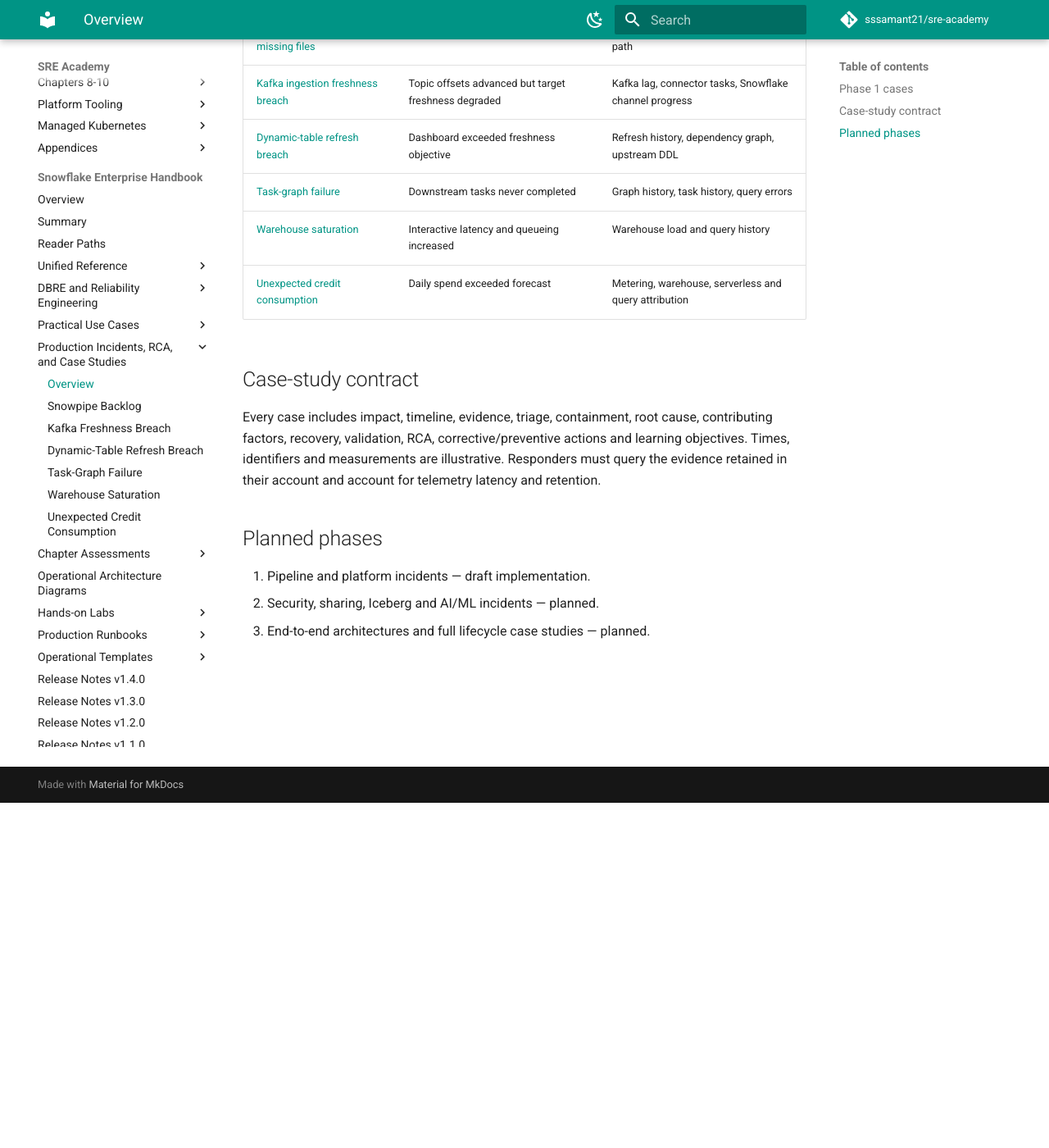
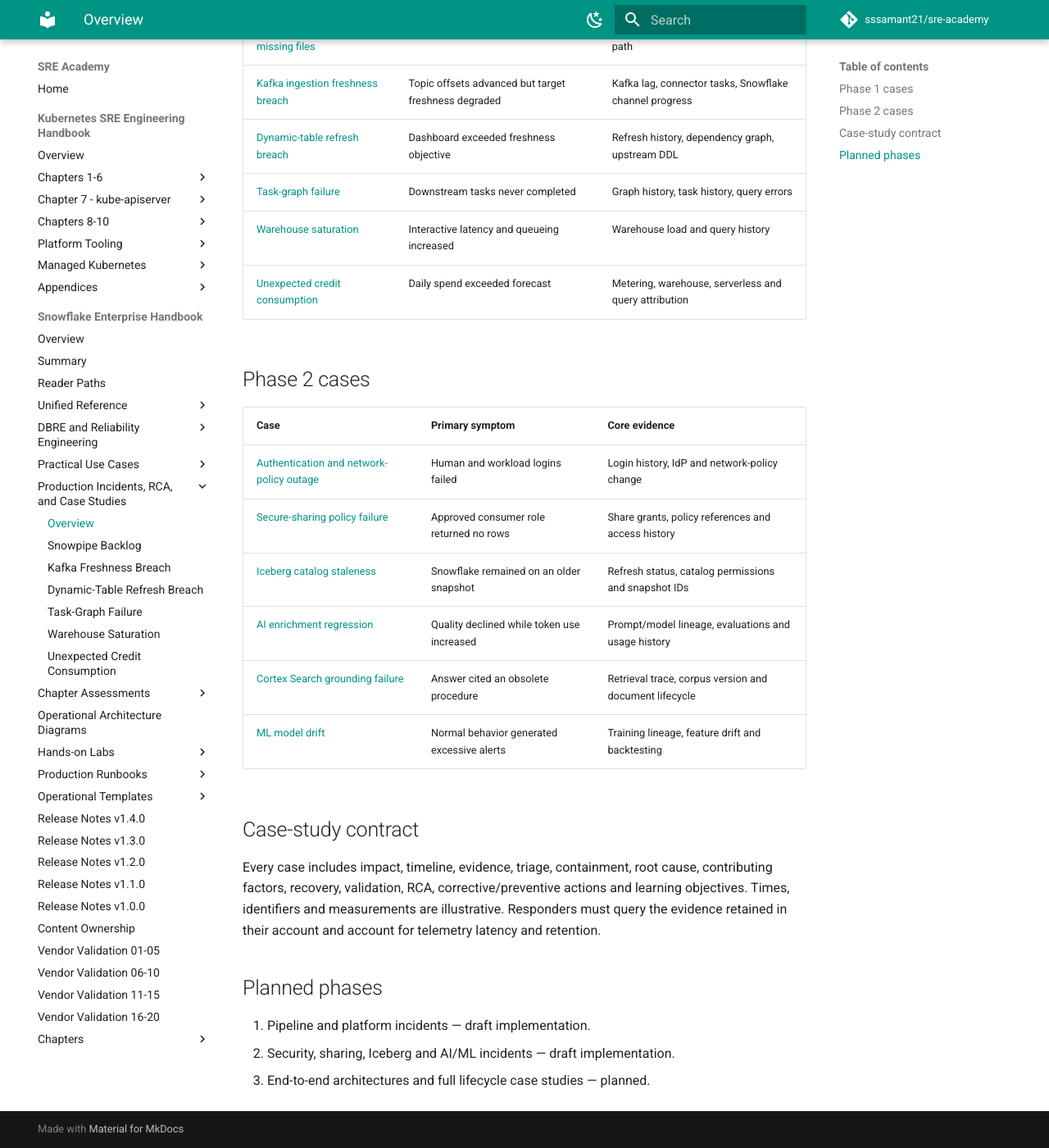
Before and after one commit to sssamant21/sre-academy, an MkDocs documentation site: the page built from docs/books/snowflake/incidents/index.md, in a window 1280 px wide and 1400 px high, scrolled down 421 px. Shown: the whole window at 82% size. Built offline with MkDocs 1.6.1 and Material for MkDocs 9.7.7, drawn with Linux system fonts in a browser that asks for light colours; comment, search, counter and statistics services are not loaded.

Commit message:
docs(snowflake): link v1.5 security and AI incidents

```diff
--- a/docs/books/snowflake/incidents/index.md
+++ b/docs/books/snowflake/incidents/index.md
@@ -17,6 +17,17 @@
 | [Warehouse saturation](warehouse-saturation.md) | Interactive latency and queueing increased | Warehouse load and query history |
 | [Unexpected credit consumption](unexpected-credit-consumption.md) | Daily spend exceeded forecast | Metering, warehouse, serverless and query attribution |
 
+## Phase 2 cases
+
+| Case | Primary symptom | Core evidence |
+|---|---|---|
+| [Authentication and network-policy outage](authentication-outage.md) | Human and workload logins failed | Login history, IdP and network-policy change |
+| [Secure-sharing policy failure](sharing-policy-failure.md) | Approved consumer role returned no rows | Share grants, policy references and access history |
+| [Iceberg catalog staleness](iceberg-catalog-staleness.md) | Snowflake remained on an older snapshot | Refresh status, catalog permissions and snapshot IDs |
+| [AI enrichment regression](ai-enrichment-regression.md) | Quality declined while token use increased | Prompt/model lineage, evaluations and usage history |
+| [Cortex Search grounding failure](cortex-search-grounding.md) | Answer cited an obsolete procedure | Retrieval trace, corpus version and document lifecycle |
+| [ML model drift](ml-model-drift.md) | Normal behavior generated excessive alerts | Training lineage, feature drift and backtesting |
+
 ## Case-study contract
 
 Every case includes impact, timeline, evidence, triage, containment, root cause, contributing factors, recovery, validation, RCA, corrective/preventive actions and learning objectives. Times, identifiers and measurements are illustrative. Responders must query the evidence retained in their account and account for telemetry latency and retention.
@@ -24,5 +35,5 @@
 ## Planned phases
 
 1. Pipeline and platform incidents — draft implementation.
-2. Security, sharing, Iceberg and AI/ML incidents — planned.
+2. Security, sharing, Iceberg and AI/ML incidents — draft implementation.
 3. End-to-end architectures and full lifecycle case studies — planned.
```
